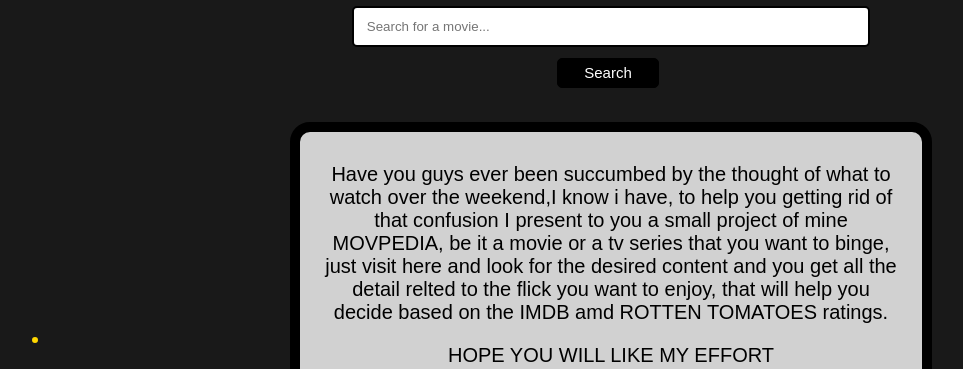
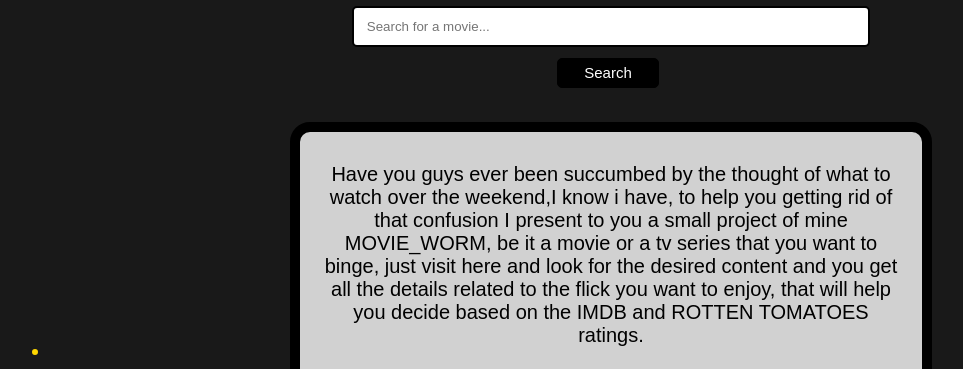
Before and after one commit to Pulkit0111/movpedia, a React (Create React App) app: page / in a window 1280 px wide. Shown: the top 369 px of the page, without its empty margins (32-995 px from the left). Built offline with nearby package versions, Linux system fonts and the light colour scheme.

Commit message:
updated about info

```diff
--- a/src/components/About.jsx
+++ b/src/components/About.jsx
@@ -6,10 +6,10 @@
       <p>
         Have you guys ever been succumbed by the thought of what to watch over
         the weekend,I know i have, to help you getting rid of that confusion I
-        present to you a small project of mine MOVPEDIA, be it a movie or a tv
+        present to you a small project of mine MOVIE_WORM, be it a movie or a tv
         series that you want to binge, just visit here and look for the desired
-        content and you get all the detail relted to the flick you want to
-        enjoy, that will help you decide based on the IMDB amd ROTTEN TOMATOES
+        content and you get all the details related to the flick you want to
+        enjoy, that will help you decide based on the IMDB and ROTTEN TOMATOES
         ratings.
       </p>
       <p>HOPE YOU WILL LIKE MY EFFORT</p>
```
